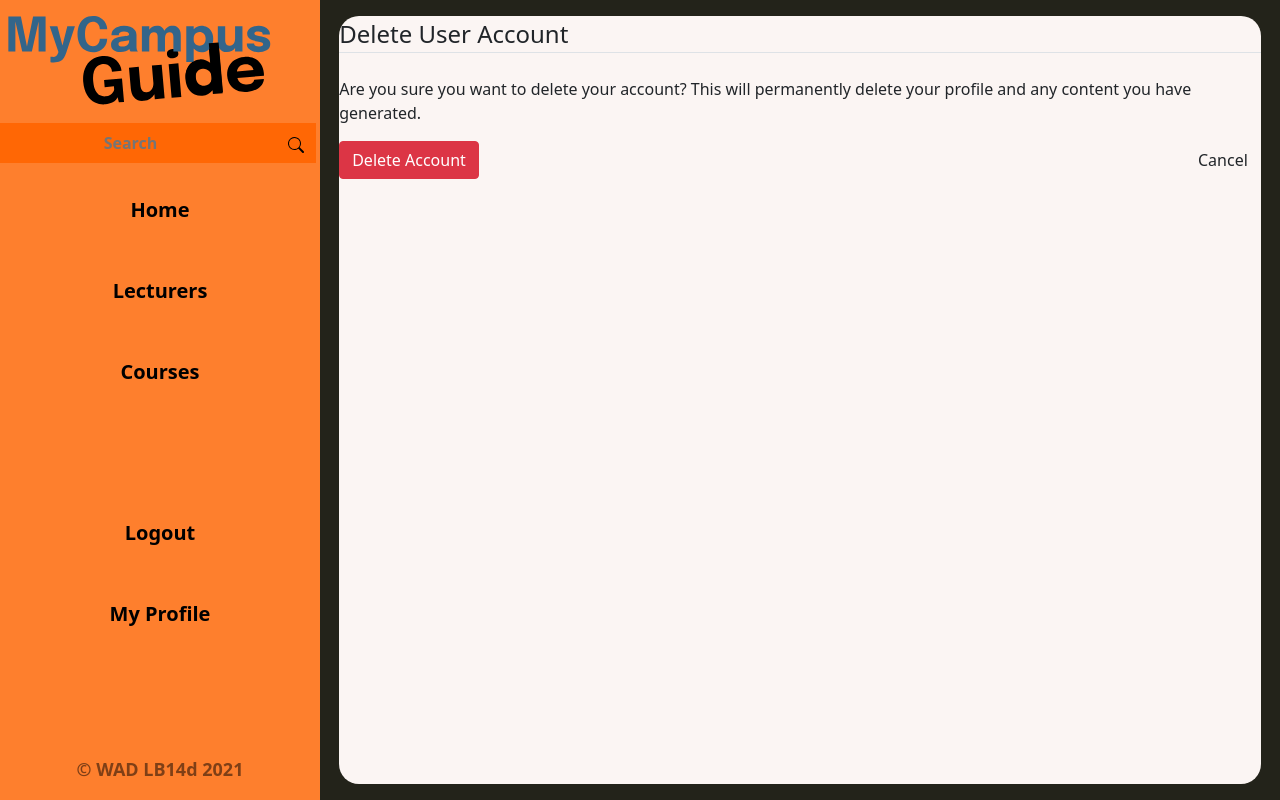
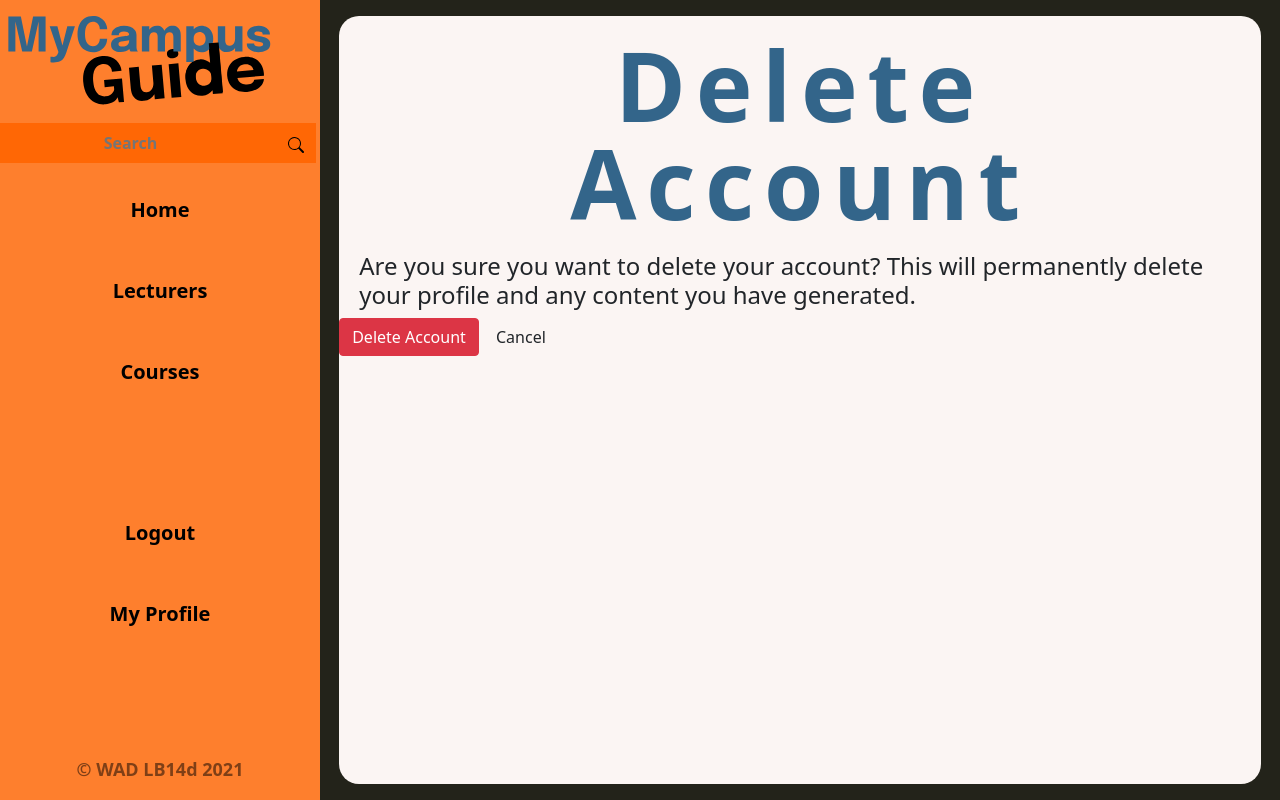
Before and after one commit to WAD2-LB14d/mycampusguide, a Django app: page /guide/deleteuser/ in a window 1280 px wide. Run offline with Django 3.2, Linux system fonts and the light colour scheme; the visitor is signed in with stand-in values (Sample User, id 1); some libraries are stand-ins or nearby versions.

Commit message:
changes to delete account

```diff
--- a/my_campus_guide/templates/guide/delete_account.html
+++ b/my_campus_guide/templates/guide/delete_account.html
@@ -2,22 +2,30 @@
 {% load staticfiles %}
 
 {% block title_block %}
-  Courses
+  Delete Account
 {% endblock %}
 
 {% block body_block %}
+<style type="text/css">
+h4.pad {
+  padding-left: 20px;
+}
+</style>
 
     <form method="POST">
         {% csrf_token %}
         <fieldset class="form-group">
-            <legend class="border-bottom mb-4">Delete User Account</legend>
-                <p>Are you sure you want to delete your account?  This will permanently delete your
-                   profile and any content you have generated.</p>
+             <div class="jubmotron jumbotron-fluid">
+    <div class="container">
+      <h1 class="pageTitle">Delete Account</h1>
+    </div>
+                <h4 class = "pad">Are you sure you want to delete your account?  This will permanently delete your
+                   profile and any content you have generated.</h4>
                 {{ form }}
         </fieldset>
         <div class="form-group">
-            <button class="btn btn-danger" type="submit">Delete Account</button>
-                <a class="btn btn-primary-custom" style="float:right;"
+            <button class="btn btn-danger"  type="submit">Delete Account</button>
+                <a class="btn btn-primary-custom" style="float:middle;"
                    href="{% url 'guide:myprofile' %}">Cancel</a>
         </div>
     </form>
```
Also changed, not shown: my_campus_guide/templates/guide/myprofile.html (+7 -2 lines).
